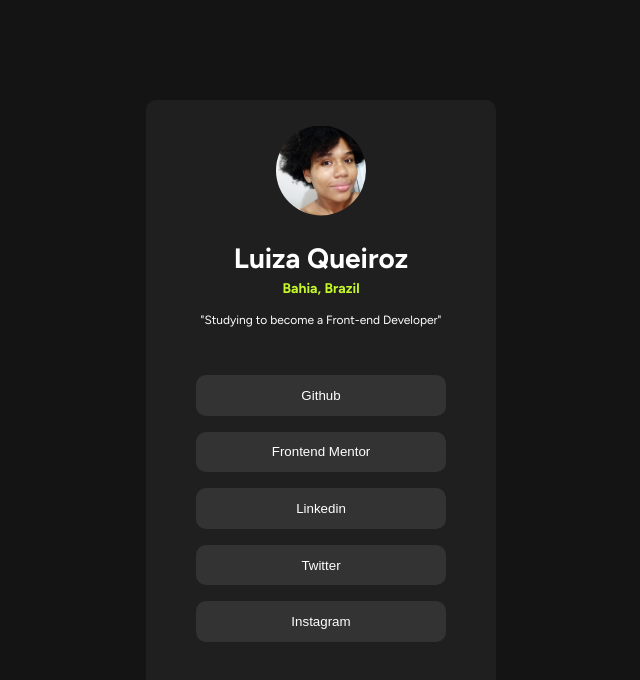
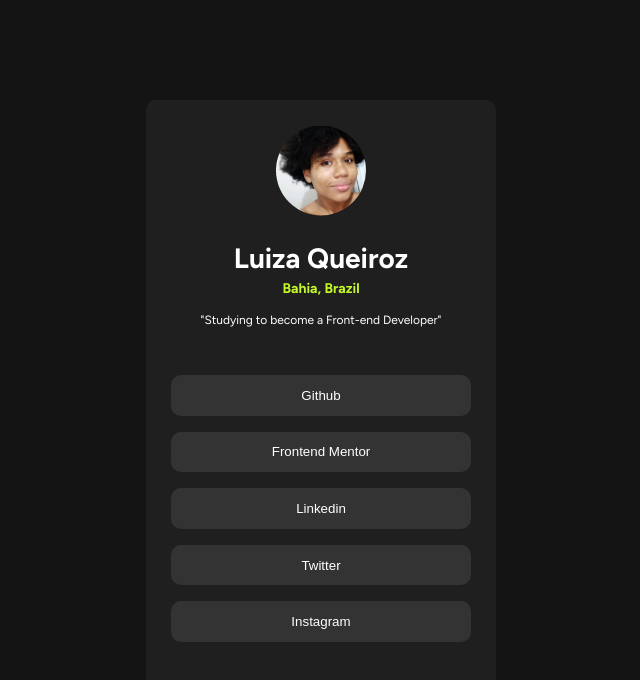
Before and after one commit to Luizadebrito/social-media-links, a plain HTML site: page index.html in a window 1280 px wide. Shown: the whole page, without its empty margins (319-959 px from the left). Drawn offline with Linux system fonts and the light colour scheme.

Commit message:
changes-width-button

```diff
--- a/media/style.css
+++ b/media/style.css
@@ -12,4 +12,8 @@
         font-size: 12px;
         padding-bottom: 2rem;
     }
+
+    button {
+        width: 300px
+    }
 }
```
